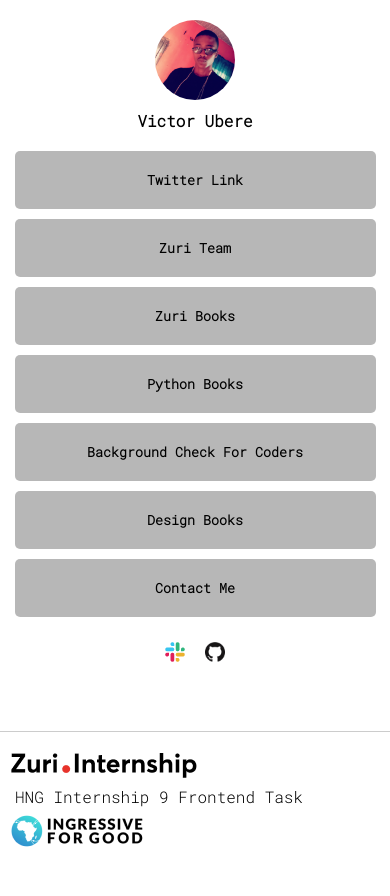
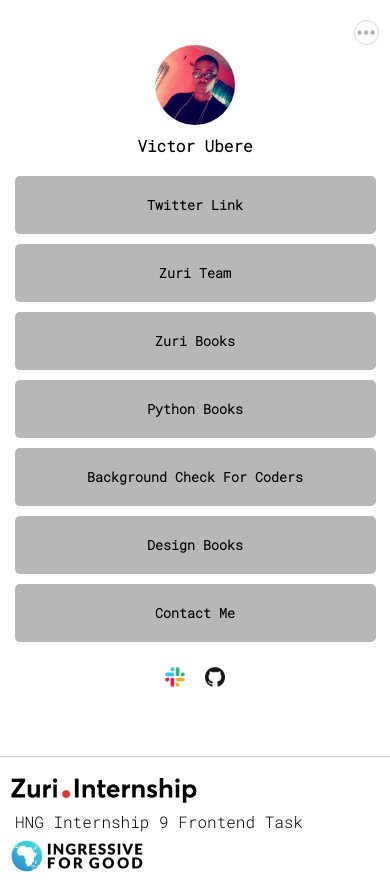
Before and after one commit to Vubere/zuri-stage1Task, a React (Vite) app: page / in a window 390 px wide. Before the commit the page ends 871 px from the top, so only its background shows below. Built offline with nearby package versions, Linux system fonts and the light colour scheme.

Commit message:
feat: added share and icon features

```diff
--- a/src/components/Profile.jsx
+++ b/src/components/Profile.jsx
@@ -1,14 +1,24 @@
 import profilePic from "../assets/profilePics.jpg";
+import share from "../assets/share.png";
+import icon from "../assets/icon.png";
 
 export default function Profile() {
   return (
     <header className="profile">
+      <div className="icons">
+        <img src={share} alt="share" className="share" />
+        <div className="iconDiv">
+          <img src={icon} alt="icon" className="icon" />
+        </div>
+      </div>
       <div>
         <div className="img">
-          <img src={profilePic} alt="victors picture" id="profile__img"/>
+          <img src={profilePic} alt="victors picture" id="profile__img" />
         </div>
         <p id="twitter">Victor Ubere</p>
-        <p id="slack" style={{'display': 'none'}}>Victor Ubere</p>
+        <p id="slack" style={{ display: "none" }}>
+          Victor Ubere
+        </p>
       </div>
     </header>
   );
--- a/src/styles/_profile.css
+++ b/src/styles/_profile.css
@@ -1,5 +1,4 @@
-
-header.profile{
+header.profile {
   width: 100%;
   padding: 10px;
   padding-top: 20px;
@@ -7,13 +6,52 @@
   display: grid;
   place-items: center;
 }
-header.profile nav{
+header.profile nav {
   width: 100%;
   display: flex;
   justify-content: right;
   padding-right: 10%;
 }
-header.profile .img{
+header.profile .icons {
+  width: 100%;
+  justify-content: right;
+}
+header.profile .icons {
+  width: 100%;
+  justify-content: right;
+}
+header.profile .icons img {
+  width: 25px;
+}
+header.profile .icons .share {
+  width: 25px;
+  margin-right: 40px;
+}
+header.profile .icons .icon{
+  display: none;
+}
+@media screen and (max-width: 650px) {
+  header.profile .icons .share {
+    display: none;
+  }
+  header.profile .icons .iconDiv {
+    border-radius: 50%;
+    justify-content: center;
+    align-items: center;
+    margin-right: 10%;
+    height: 25px;
+    width: 25px;
+    border: 1px solid #3333;
+    display: flex;
+  }
+  header.profile .icons .iconDiv img{
+   width: 80%;
+    display: block;
+  }
+}
+
+
+header.profile .img {
   width: 80px;
   height: 80px;
   overflow: hidden;
@@ -22,15 +60,15 @@
   justify-content: center;
   margin-bottom: 10px;
 }
-.profile div{
+.profile div {
   width: 100%;
   display: grid;
   place-items: center;
 }
-.profile img{
+.profile img {
   width: 80px;
 }
-#twitter{
+#twitter {
   width: 100%;
   text-align: center;
 }
```
Also changed, not shown: src/assets/icon.png (added), src/assets/share.png (renamed from src/assets/_Avatar share button.png).
